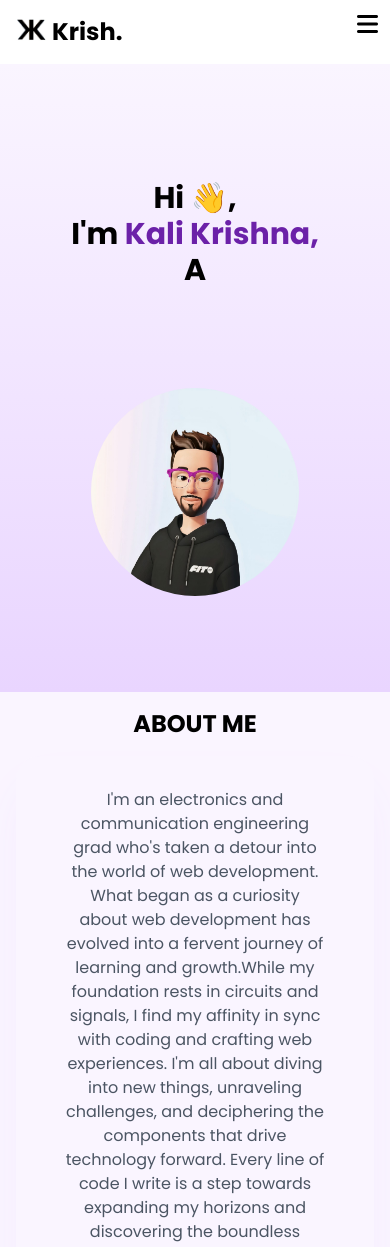
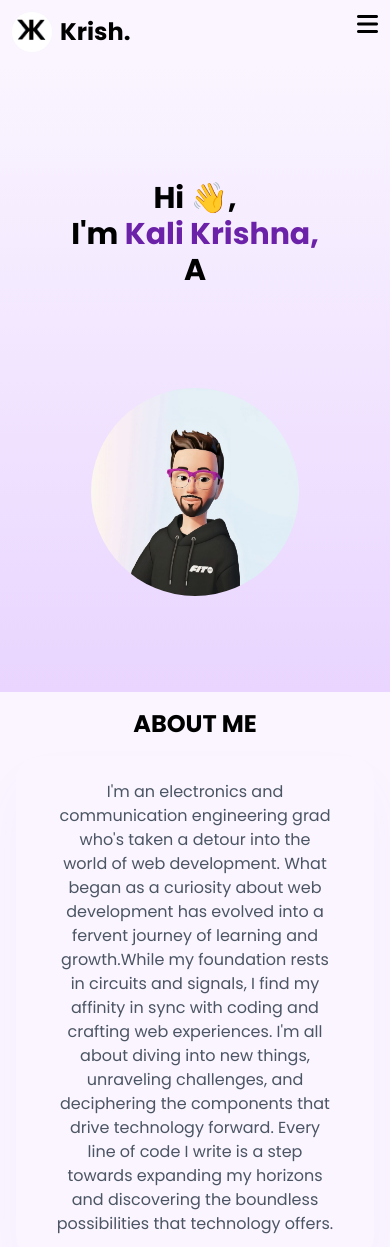
Before and after one commit to Krishrx/krishrx.github.io, a plain HTML site: page index.html in a window 390 px wide. Shown: the top 1247 px of the page. Drawn offline with nearby package versions, Linux system fonts and the light colour scheme.

Commit message:
completed

```diff
--- a/index.html
+++ b/index.html
@@ -46,13 +46,13 @@
 </head>
 <body class="font-poppins bg-purple-50">
 
-    <header class="flex md:items-center  justify-between w-full bg-white">
+    <header class="flex md:items-center  justify-between w-full bg-purple-50">
         <!-- logo & title -->
         <div class="myIcon flex items-center md:pl-20  m-3">
             <div class="rotate-image w-10 h-10">
                 <img src="./images/portfolio_icon.jpg" class="w-10 h-10 rounded-full" alt="Logoicon">
             </div>
-            <h1 class="text-2xl font-bold ">Krish.</h1>
+            <h1 class="text-2xl font-bold ml-2">Krish.</h1>
         </div>
         <!-- NavBar -->
         <nav>
@@ -92,7 +92,7 @@
           <h1 class="text-2xl font-bold py-4 uppercase">About Me</h1>
         </div>
         <div class="w-11/12 text-center text-gray-600 p-4 px-8 md:w-1/2 md:px-0 md:text-lg shadow-2xl shadow-purple-100 bg-purple-50 rounded-3xl">
-          <p class="p-4">I'm an electronics and communication engineering grad who's taken a detour into the world of web development. What began as a curiosity about web development has evolved into a fervent journey of learning and growth.While my foundation rests in circuits and signals, I find my affinity in sync with coding and crafting web experiences. I'm all about diving into new things, unraveling challenges, and deciphering the components that drive technology forward. Every line of code I write is a step towards expanding my horizons and discovering the boundless possibilities that technology offers.</p>
+          <p class="p-2 md:p-4">I'm an electronics and communication engineering grad who's taken a detour into the world of web development. What began as a curiosity about web development has evolved into a fervent journey of learning and growth.While my foundation rests in circuits and signals, I find my affinity in sync with coding and crafting web experiences. I'm all about diving into new things, unraveling challenges, and deciphering the components that drive technology forward. Every line of code I write is a step towards expanding my horizons and discovering the boundless possibilities that technology offers.</p>
         </div>
       </section>
 
```
